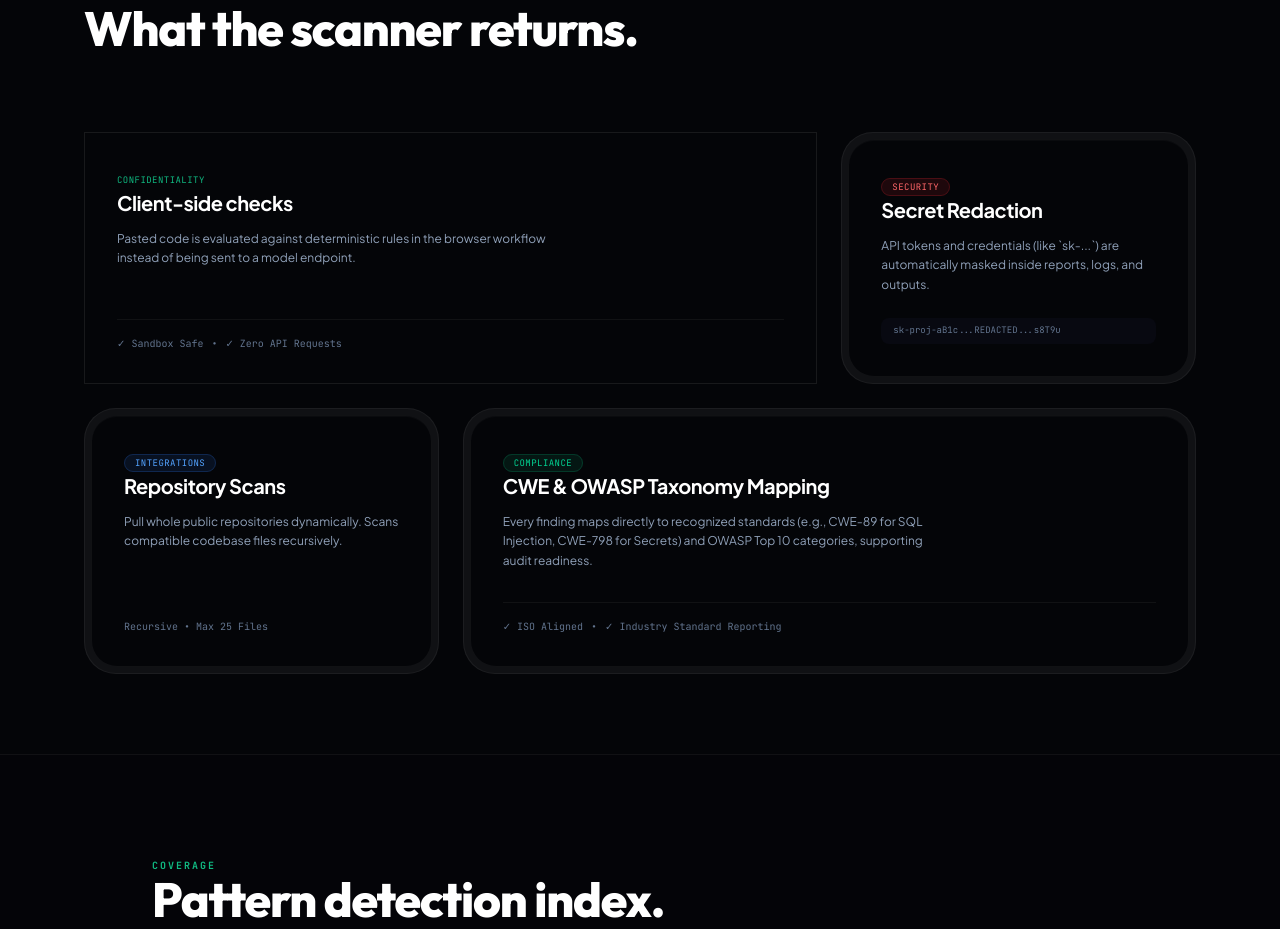
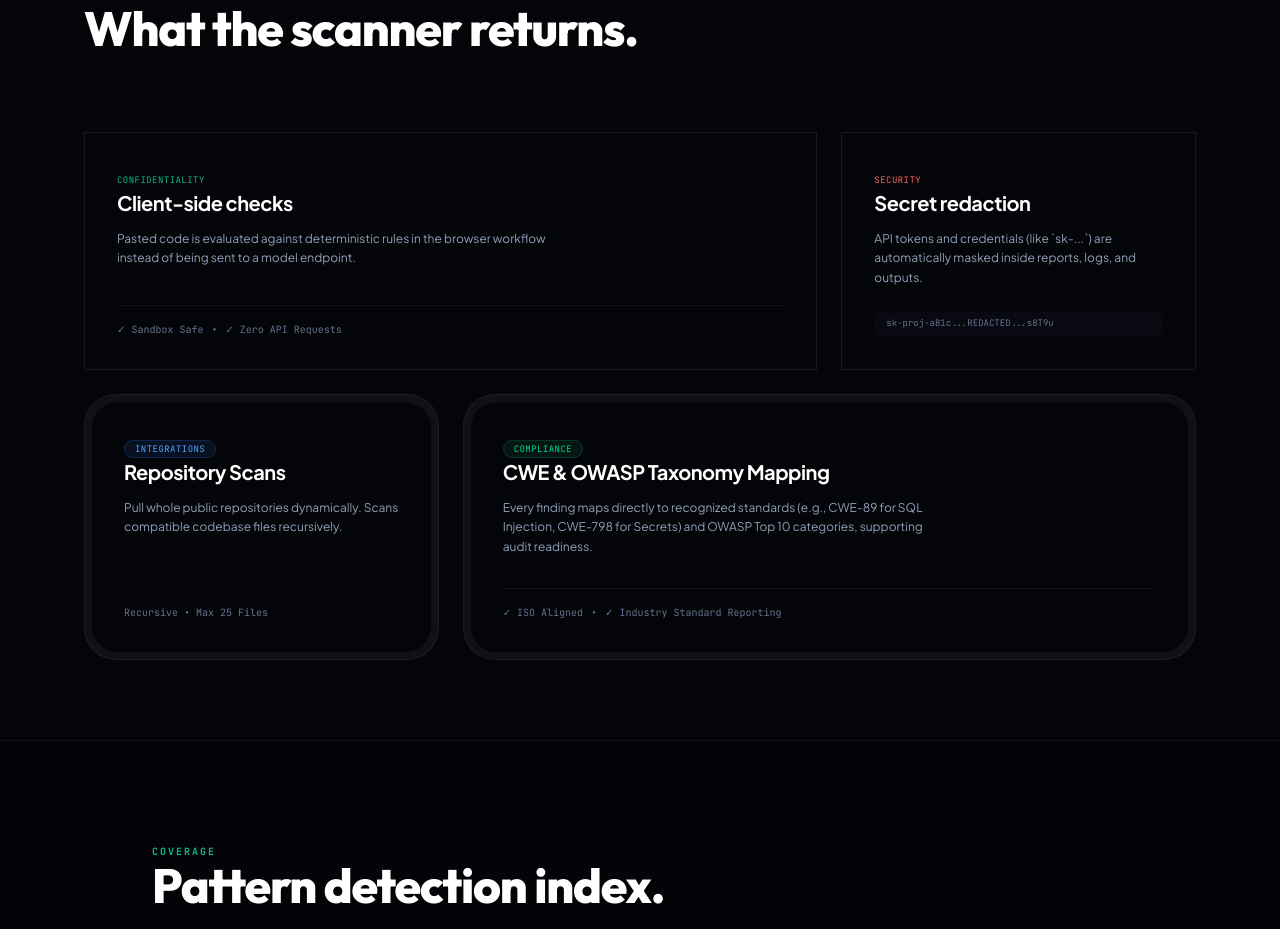
Before and after one commit to Barap1/PatchPilot, a Next.js app: page / in a window 1280 px wide. Shown: the part 1321-2250 px from the top of the page. Built offline with nearby package versions, Linux system fonts and the light colour scheme.

Commit message:
Simplify redaction feature card

```diff
--- a/src/app/page.tsx
+++ b/src/app/page.tsx
@@ -169,12 +169,10 @@ export default function LandingPage() {
                   </div>
               </div>
 
-              {/* Box 2 (Span 1) */}
-              <div className="rounded-[2rem] border border-white/5 bg-white/5 p-1.5">
-                <div className="rounded-[calc(2rem-0.375rem)] bg-slate-950 p-8 border border-white/5 shadow-[inset_0_1px_1px_rgba(255,255,255,0.03)] h-full flex flex-col justify-between text-left space-y-6">
+              <div className="border border-white/8 bg-slate-950 p-8 h-full flex flex-col justify-between text-left space-y-6">
                   <div className="space-y-3">
-                    <span className="px-2.5 py-0.5 rounded-full bg-red-500/10 border border-red-500/20 text-[9px] font-mono uppercase tracking-wider text-red-400">Security</span>
-                    <h3 className="text-xl font-bold text-white tracking-tight">Secret Redaction</h3>
+                    <span className="text-[9px] font-mono uppercase tracking-wider text-red-400">Security</span>
+                    <h3 className="text-xl font-bold text-white tracking-tight">Secret redaction</h3>
                     <p className="text-xs text-slate-400 leading-relaxed">
                       API tokens and credentials (like `sk-...`) are automatically masked inside reports, logs, and outputs.
                     </p>
@@ -182,7 +180,6 @@ export default function LandingPage() {
                   <div className="font-mono text-[9px] bg-slate-900 px-3 py-1.5 rounded-lg text-slate-500 select-none truncate">
                     sk-proj-aB1c...REDACTED...s8T9u
                   </div>
-                </div>
               </div>
 
               {/* Box 3 (Span 1) */}
```
